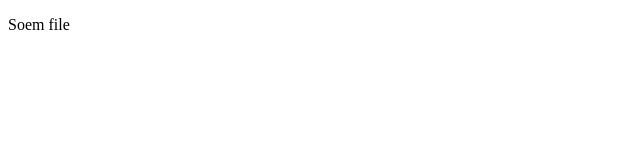
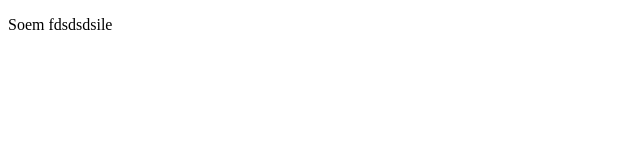
Before and after one commit to Nakturnal79/untitled-project, a plain HTML site: page some.html in a window 1280 px wide. Shown: the full height of the page, 0-640 px from the left. Drawn offline with Linux system fonts and the light colour scheme.

Commit message:
'sometask'

```diff
--- a/some.html
+++ b/some.html
@@ -10,6 +10,6 @@
     <title>Document</title>
   </head>
   <body>
-    <p>Soem file</p>
+    <p>Soem fdsdsdsile</p>
   </body>
 </html>
```
